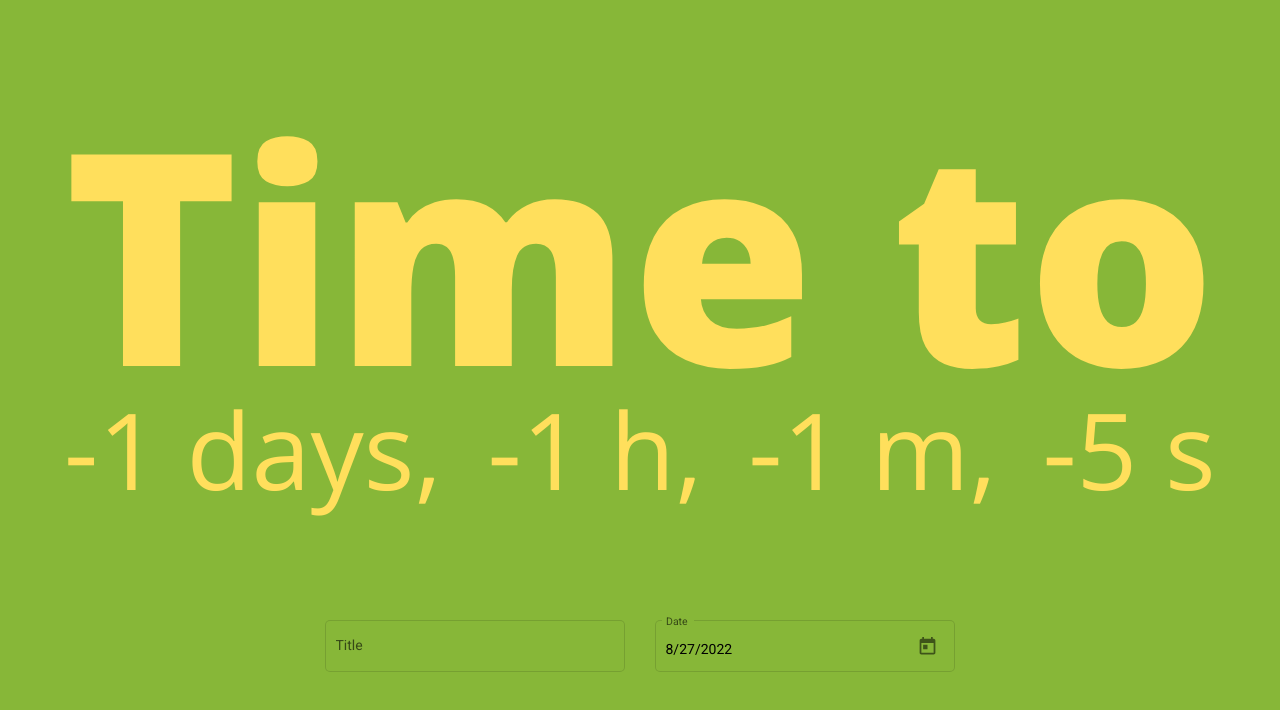
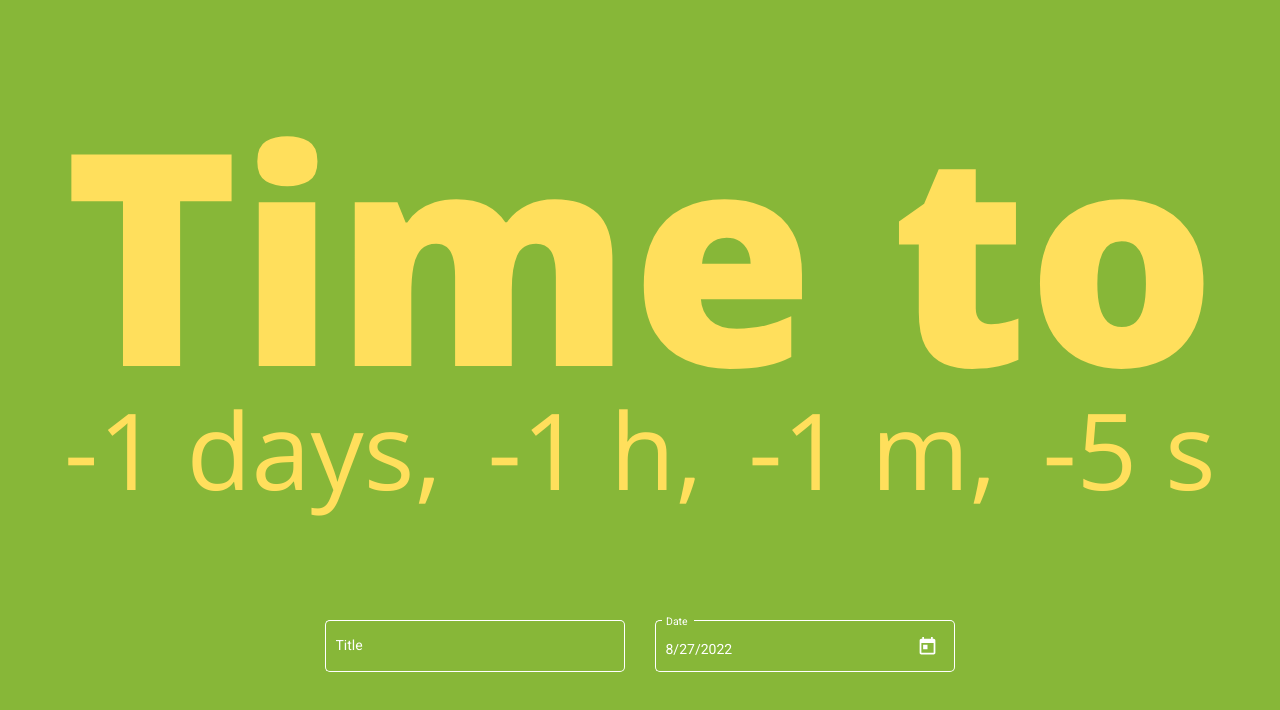
Before and after one commit to Depyden/NaturalCycles, an Angular app: page / in a window 1280 px wide. Shown: the top 710 px of the page. Built offline with nearby package versions, Linux system fonts and the light colour scheme.

Commit message:
9# finish styles for material inputs

```diff
--- a/src/app/input-box/input-box.component.html
+++ b/src/app/input-box/input-box.component.html
@@ -1,11 +1,11 @@
 <div class="input-box-container">
     <mat-form-field appearance="outline" class="input-box">
-        <mat-label>{{wording.customEvent.inputName}}</mat-label>
+        <mat-label class="input-box-title">{{wording.customEvent.inputName}}</mat-label>
         <input matInput placeholder={{wording.customEvent.placeholder}} [(ngModel)]="title"
             (ngModelChange)="onTitleChange(title)">
     </mat-form-field>
     <mat-form-field appearance="outline" class="input-box">
-        <mat-label>{{wording.eventDate.inputName}}</mat-label>
+        <mat-label class="input-box-title">{{wording.eventDate.inputName}}</mat-label>
         <input matInput [matDatepicker]="picker" placeholder={{wording.eventDate.inputPlaceholder}} [(ngModel)]="date"
             (ngModelChange)="onDateChange(date)">
         <mat-datepicker-toggle matSuffix [for]="picker"></mat-datepicker-toggle>
--- a/src/app/input-box/input-box.component.scss
+++ b/src/app/input-box/input-box.component.scss
@@ -10,3 +10,10 @@
         margin: 0, 15px;
     }
 }
+
+.input-box-container,
+.input-box-title,
+.mat-datepicker-toggle,
+.mat-form-field-wrapper .mat-form-field-flex .mat-form-field-outline {
+    color: white;
+}
--- a/src/app/input-box/input-box.component.ts
+++ b/src/app/input-box/input-box.component.ts
@@ -1,11 +1,11 @@
-import { Component, OnInit, Output, EventEmitter } from '@angular/core';
-import { InputType } from '../models/inputType';
+import { Component, OnInit, Output, EventEmitter, ViewEncapsulation } from '@angular/core';
 import { InputBoxWordings } from '../wordings/input-box';
 
 @Component({
   selector: 'app-input-box',
   templateUrl: './input-box.component.html',
-  styleUrls: ['./input-box.component.scss']
+  styleUrls: ['./input-box.component.scss'],
+  encapsulation: ViewEncapsulation.None,
 })
 export class InputBoxComponent implements OnInit {
   public title: string = localStorage.getItem("title") || "";
```
